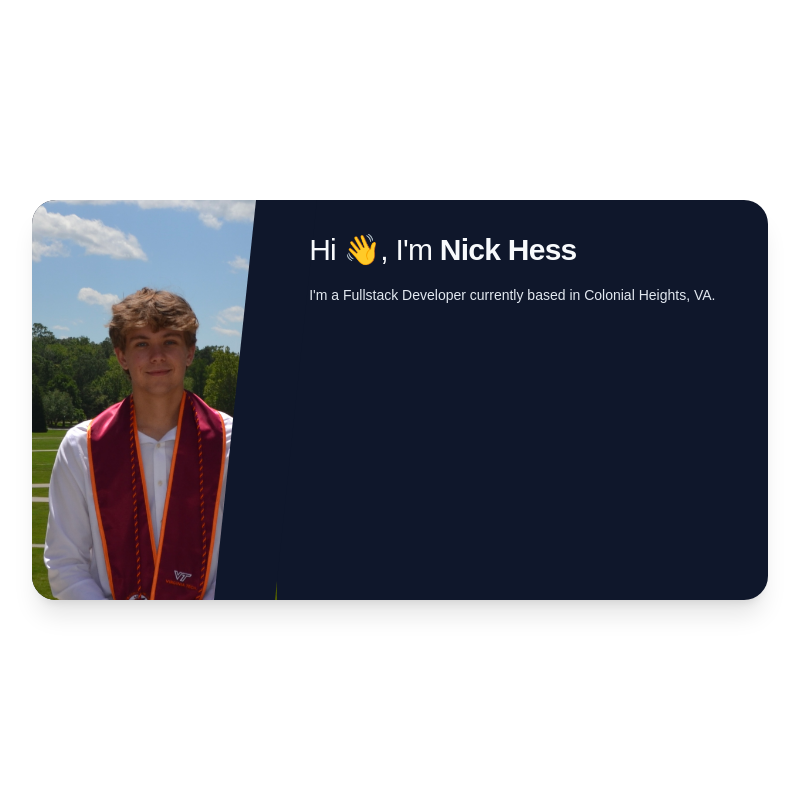
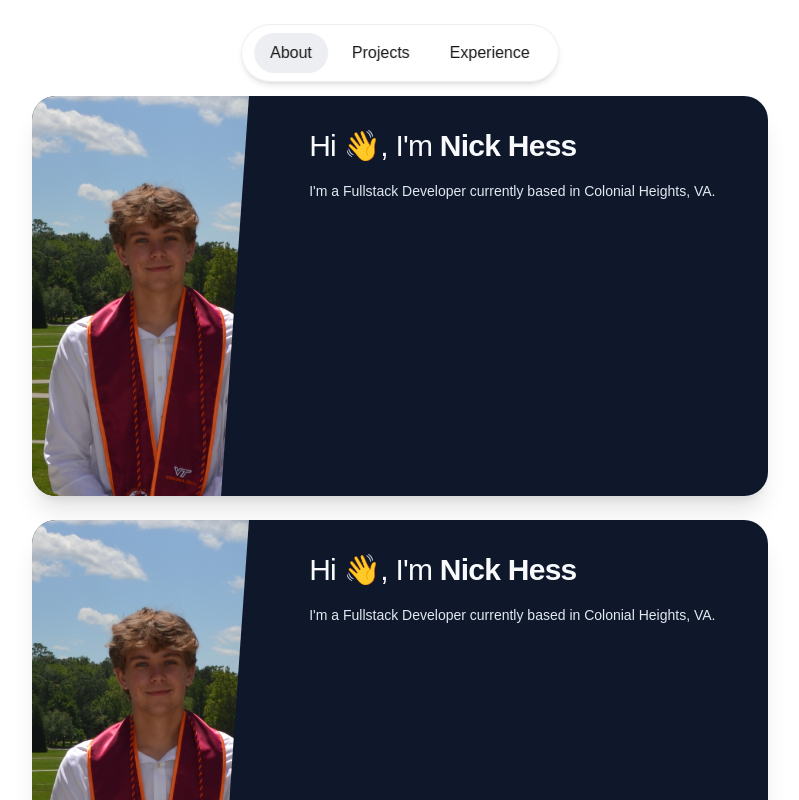
Before and after one commit to hessnt30/port, a Next.js app: page / in a window 1280 px wide. Shown: the top 800 px of the page, without its empty margins (240-1039 px from the left). Built offline with nearby package versions, Linux system fonts and the light colour scheme.

Commit message:
added nav bar and placeholder sections

```diff
--- a/app/page.tsx
+++ b/app/page.tsx
@@ -1,12 +1,78 @@
+'use client'
+
 import About from "@/components/about";
+import { useState } from "react";
 // import ComingSoon from "@/components/coming-soon";
 
+type SectionId = "about" | "projects" | "experience";
+
+function scrollToSection(id: SectionId) {
+  if (typeof document === "undefined") return;
+  const el = document.getElementById(id);
+  if (!el) return;
+
+  const navOffset = 96; // keep content clear of fixed nav
+  const targetY = el.getBoundingClientRect().top + window.scrollY - navOffset;
+
+  window.scrollTo({
+    top: targetY,
+    behavior: "smooth",
+  });
+}
+
 export default function Home() {
+  const [currentSection, setCurrentSection] = useState<SectionId>("about");
+
+  const navClicked = (section: SectionId) => {
+    setCurrentSection(section);
+    scrollToSection(section);
+  };
+
   return (
-    <div className="relative min-h-screen w-screen overflow-hidden bg-white flex items-center justify-center">
-      <main className="relative z-10">
+    <div className="min-h-screen w-screen overflow-x-hidden bg-white flex flex-col items-center">
+      <nav className="fixed top-6 left-1/2 z-30 -translate-x-1/2">
+        <div className="flex gap-2 border border-gray-200/70 rounded-full px-3 py-2 shadow-md bg-white/80 backdrop-blur">
+          <button
+            type="button"
+            onClick={() => navClicked("about")}
+            className={`hover:bg-gray-200/70 px-4 py-2 rounded-full hover:cursor-pointer ${
+              currentSection === "about" ? "bg-gray-200/70" : ""
+            }`}
+          >
+            About
+          </button>
+          <button
+            type="button"
+            onClick={() => navClicked("projects")}
+            className={`hover:bg-gray-200/70 px-4 py-2 rounded-full hover:cursor-pointer ${
+              currentSection === "projects" ? "bg-gray-200/70" : ""
+            }`}
+          >
+            Projects
+          </button>
+          <button
+            type="button"
+            onClick={() => navClicked("experience")}
+            className={`hover:bg-gray-200/70 px-4 py-2 rounded-full hover:cursor-pointer ${
+              currentSection === "experience" ? "bg-gray-200/70" : ""
+            }`}
+          >
+            Experience
+          </button>
+        </div>
+      </nav>
+
+      <section id="about" className="z-10 mt-24">
         <About />
-      </main>
+      </section>
+
+      <section id="projects" className="z-10 mt-6">
+        <About />
+      </section>
+
+      <section id="experience" className="z-10 mt-6">
+        <About />
+      </section>
     </div>
   );
 }
--- a/components/about.tsx
+++ b/components/about.tsx
@@ -13,7 +13,7 @@ export default function About() {
           sizes="(min-width: 1024px) 33vw, 100vw"
         />
         {/* Diagonal-ish blend into the text area */}
-        <div className="pointer-events-none absolute z-10 inset-y-0 right-[-8%] w-1/4 -skew-x-6 bg-slate-900" />
+        <div className="pointer-events-none absolute z-10 inset-y-0 right-[-8%] w-1/4 -skew-x-4 bg-slate-900" />
       </div>
 
       {/* Right: name + about text */}
```
